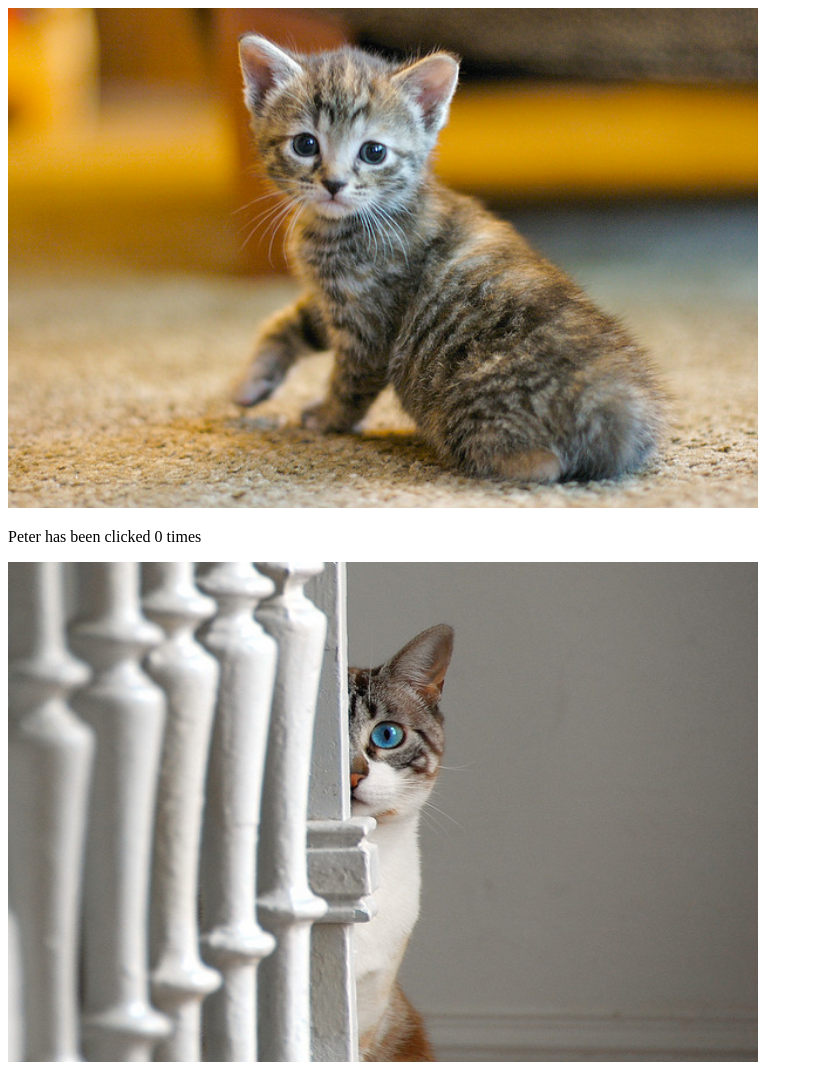
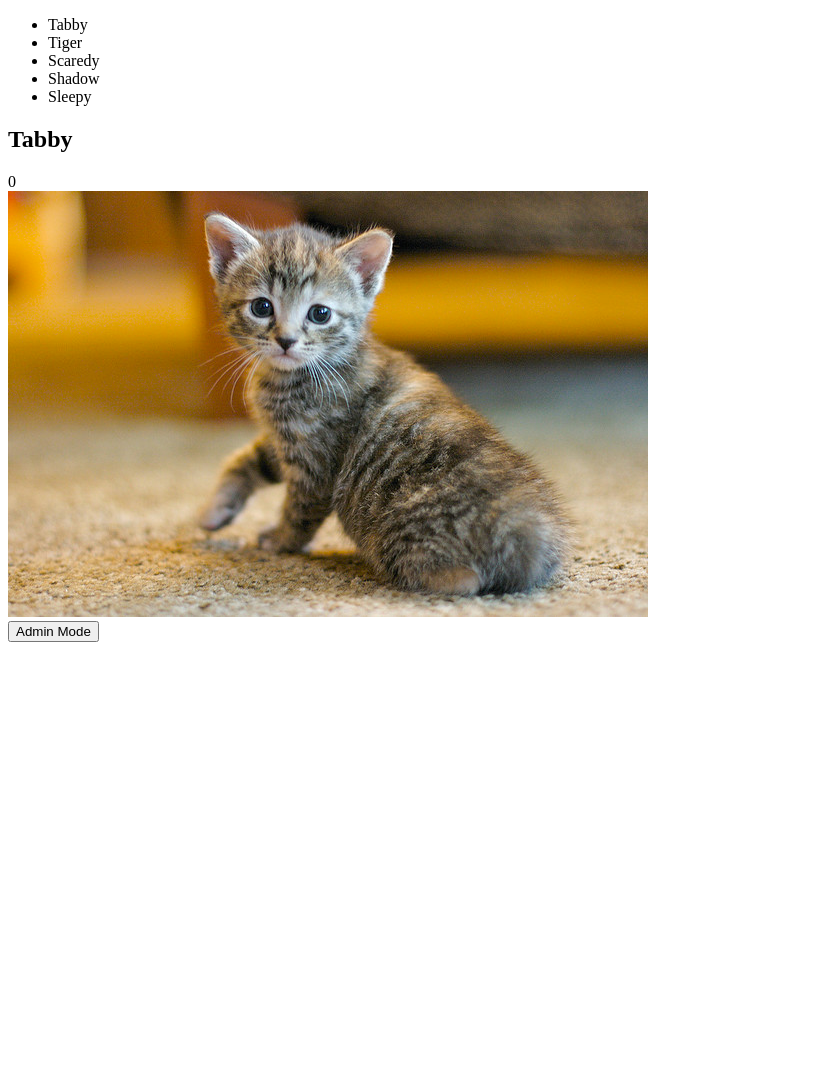
Before and after one commit to lucasdmoyer/cat-clicker, a plain HTML site: page index.html in a window 1280 px wide. Shown: the top 1065 px of the page, without its empty margins (0-813 px from the left). After the commit the page ends 800 px from the top, so only its background shows below. Drawn offline with nearby package versions, Linux system fonts and the light colour scheme.

Commit message:
type feat.
body: Added cat clicker premium pro which adds an admin button. This admin feature allows users to change the cats name, image url, and number of clicks.

footer: version 4

```diff
--- a/index.html
+++ b/index.html
@@ -5,11 +5,28 @@
     <title>Cat Clicker</title>
 </head>
 <body>
-	<div id = 'cat'>
+    <ul id="cat-list"></ul>
+    <div id="cat">
+        <h2 id="cat-name"></h2>
+        <div id="cat-count"></div>
+        <img id="cat-img" src="" alt="cute cat">
+    </div>
 
-	</div>
+    <div>
+    	<button id ='admin-button'>Admin Mode</button>
+    </div>
 
-	<script src="js/libs/jquery.min.js"></script>
+    <div>
+    	<form id="admin-form">
+        	Name<input id="nameInput">
+        	ImgUrl<input id ='urlInput'>
+        	#Clicks<input id ='clicksInput'>
+        	<button id="save">Save</button>
+        	<button id='cancel'>Cancel</button>
+    	</form>
+    </div>
+
     <script src="js/script.js"></script>
+    <script src="http://ajax.googleapis.com/ajax/libs/jquery/2.1.1/jquery.min.js"></script>
 </body>
 </html>
--- a/js/script.js
+++ b/js/script.js
@@ -1,83 +1,254 @@
+/* ======= Model ======= */
 
-var animals = {
-    "cats": [
+var model = {
+    adminMode: false,
+    currentCat: null,
+    cats: [
         {
-        "name":"Chico",
-        "img":"images/cat1.jpg",
-        "clicks": 0,
-        "number":1
+            clickCount : 0,
+            name : 'Tabby',
+            imgSrc : 'images/cat1.jpg',
+            imgAttribution : 'https://www.flickr.com/photos/bigtallguy/434164568'
         },
         {
-        "name":"Chewie",
-        "img":"images/cat2.jpg",
-        "clicks":0,
-        "number":2
+            clickCount : 0,
+            name : 'Tiger',
+            imgSrc : 'images/cat2.jpg',
+            imgAttribution : 'https://www.flickr.com/photos/xshamx/4154543904'
         },
         {
-        "name":"Jenssen",
-        "img":"images/cat1.jpg",
-        "clicks":0,
-        "number":3
+            clickCount : 0,
+            name : 'Scaredy',
+            imgSrc : 'images/cat1.jpg',
+            imgAttribution : 'https://www.flickr.com/photos/kpjas/22252709'
         },
         {
-        "name":"Alex",
-        "img":"images/cat2.jpg",
-        "clicks":0,
-        "number":4
+            clickCount : 0,
+            name : 'Shadow',
+            imgSrc : 'images/cat1.jpg',
+            imgAttribution : 'https://www.flickr.com/photos/malfet/1413379559'
         },
         {
-        "name":"Peter",
-        "img":"images/cat1.jpg",
-        "clicks":0,
-        "number":5
-    }]
+            clickCount : 0,
+            name : 'Sleepy',
+            imgSrc : 'images/cat1.jpg',
+            imgAttribution : 'https://www.flickr.com/photos/onesharp/9648464288'
         }
+    ]
+};
 
-for (var i = 0; i <animals.cats.length; i++){
-    var cat = animals.cats[i];
-    var elem = document.createElement('div');
-    elem.textContent = cat;
 
-    $('#cat').prepend(
-            '<img src="'+cat.img+'" id =catpic'+(cat.number) +' style="width:750px;height:500px;">'+
-            '<p id="message'+cat.number+'"> '+ cat.name+' has been clicked 0 times</p>');
-    document.body.appendChild(elem);
+/* ======= Octopus ======= */
 
+var octopus = {
+
+    init: function() {
+        // set our current cat to the first one in the list
+        model.currentCat = model.cats[0];
+
+        // tell our views to initialize
+        catListView.init();
+        catView.init();
+        adminView.init();
+    },
+
+    changeAdmin: function() {
+        if (model.adminMode) {
+            model.adminMode = false;
+        } else {
+            model.adminMode = true;
+        }
+    },
+
+    getAdmin: function() {
+        return model.adminMode;
+    },
+
+    getCurrentCat: function() {
+        return model.currentCat;
+    },
+
+    getCats: function() {
+        return model.cats;
+    },
+
+    // set the currently-selected cat to the object passed in
+    setCurrentCat: function(cat) {
+        model.currentCat = cat;
+    },
+
+    // increments the counter for the currently-selected cat
+    incrementCounter: function() {
+        model.currentCat.clickCount++;
+        catView.render();
+    }
+};
+
+
+/* ======= View ======= */
+/*
+var adminView = {
+    init: function() {
+        // store points to DOM elements
+        this.adminMode = document.getElementById('admin-button');
+        this.nameInput = document.getElementById('nameinput');
+        this.urlInput = document.getElementById('urlInput');
+        this.clicksInput = document.getElementById('clicksInput');
+
+        this.adminMode.addEventListener('click', function(){
+            octopus.changeAdmin();
+        });
+
+        if (octopus.getAdmin()) {
+            this.render();
+        }
+    },
+
+    render: function() {
+        ($'.admin-button').hide();
+    }
+}
+*/
+
+var adminView = {
+    init: function(){
+        var selectedCat = octopus.getCurrentCat();
+
+        this.adminform = document.querySelector('#admin-form');
+        this.adminButton = document.querySelector('#admin-button');
+
+        this.nameinput = document.querySelector('#nameInput');
+        this.urlinput = document.querySelector('#urlInput');
+        this.clicksinput = document.querySelector('#clicksInput');
+
+        this.save = document.querySelector('#save');
+        this.cancel = document.querySelector('#cancel');
+
+        this.save.addEventListener('click', function(event){
+            event.preventDefault();
+
+            /*
+            octopus.getCurrentCat() = {
+                name : adminView.nameinput.value,
+                imgAttribution :adminView.urlinput.value,
+                clickCount: adminView.clicksinput.value
+            }; */
+            octopus.getCurrentCat().name = adminView.nameinput.value;
+            octopus.getCurrentCat().imgAttribution = adminView.urlinput.value;
+            octopus.getCurrentCat().clickCount = adminView.clicksinput.value;
+
+            catListView.render();
+            catView.render();
+            adminView.render();
+        });
+
+        this.cancel.addEventListener('click', function(event){
+            event.preventDefault();
+
+            octopus.changeAdmin();
+            adminView.render();
+        });
+
+        this.adminButton.addEventListener('click', function(event){
+            octopus.changeAdmin();
+            adminView.render();
+        });
+
+        this.render();
+    },
+    render: function(){
+        var selectedCat = octopus.getCurrentCat();
+
+        this.nameinput = document.querySelector('#nameInput');
+        this.urlinput = document.querySelector('#urlInput');
+        this.clicksinput = document.querySelector('#clicksInput');
+
+        if(octopus.getAdmin()) {
+            console.log("its true")
+            //this.adminform.style.display = 'block';
+            document.querySelector('#admin-form').style.visibility = "visible";
+            this.nameinput.value = selectedCat.name;
+            this.urlinput.value = selectedCat.imgAttribution;
+            this.clicksinput.value = selectedCat.clickCount;
+
+        } else{
+            console.log('its false')
+            //this.adminform.removeAttribute('style');
+            document.querySelector('#admin-form').style.visibility = "hidden";
+        }
+    }
+};
+
+var catView = {
+
+    init: function() {
+
+        // store pointers to our DOM elements for easy access later
+        this.catElem = document.getElementById('cat');
+        this.catNameElem = document.getElementById('cat-name');
+        this.catImageElem = document.getElementById('cat-img');
+        this.countElem = document.getElementById('cat-count');
+
+        // on click, increment the current cat's counter
+        this.catImageElem.addEventListener('click', function(){
+            octopus.incrementCounter();
+        });
+
+        // render this view (update the DOM elements with the right values)
+        this.render();
+    },
+
+    render: function() {
+        // update the DOM elements with values from the current cat
+        var currentCat = octopus.getCurrentCat();
+        this.countElem.textContent = currentCat.clickCount;
+        this.catNameElem.textContent = currentCat.name;
+        this.catImageElem.src = currentCat.imgSrc;
+    }
+};
+
+var catListView = {
+
+    init: function() {
+        // store the DOM element for easy access later
+        this.catListElem = document.getElementById('cat-list');
+
+        // render this view (update the DOM elements with the right values)
+        this.render();
+    },
+
+    render: function() {
+        var cat, elem, i;
+        // get the cats we'll be rendering from the octopus
+        var cats = octopus.getCats();
+
+        // empty the cat list
+        this.catListElem.innerHTML = '';
+
+        // loop over the cats
+        for (i = 0; i < cats.length; i++) {
+            // this is the cat we're currently looping over
+            cat = cats[i];
+
+            // make a new cat list item and set its text
+            elem = document.createElement('li');
+            elem.textContent = cat.name;
+
+            // on click, setCurrentCat and render the catView
+            // (this uses our closure-in-a-loop trick to connect the value
+            //  of the cat variable to the click event function)
             elem.addEventListener('click', (function(catCopy) {
                 return function() {
-            catCopy.clicks = catCopy.clicks + 1;
-            $('#message'+catCopy.number).text(catCopy.name+" has been clicked " + catCopy.clicks);
-            console.log(catCopy);
+                    octopus.setCurrentCat(catCopy);
+                    catView.render();
                 };
             })(cat));
 
-}
-
-/*
-var index = 1;
-function displayCats() {
-    for (cat in animals.cats){
-        catcopy = animals.cats[cat];
-        //clicker(catcopy);
-        $('#cat').prepend(
-            '<img src="'+animals.cats[cat].img+'" id =catpic'+(index) +' style="width:750px;height:500px;">'+
-            '<p id="message'+index+'"> '+ animals.cats[cat].name+' has been clicked 0 times</p>');
-            index = index +1;
+            // finally, add the element to the list
+            this.catListElem.appendChild(elem);
         }
     }
-displayCats();
+};
 
-function clicker(cat){
-    console.log("#catpic"+cat.number);
-    ("#catpic"+cat.number).addEventListener('click', function(cat){
-        return function() {
-            console.log(cat.name);
-        };
-    })(cat);
-
-    $("#catpic"+cat.number).click(function(){
-        cat.clicks = cat.clicks+1;
-        $('#message'+cat.number).text(cat.name+" has been clicked " + cat.clicks);
-    });
-}
-*/
+// make it go!
+octopus.init();
```
Lines whose indentation alone changed are shown as unchanged.
